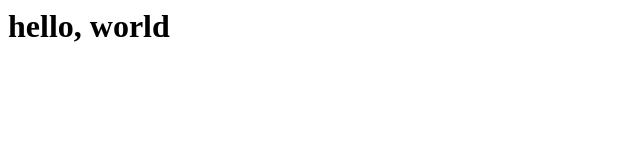
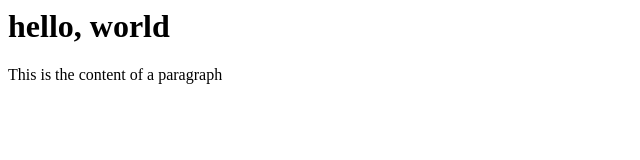
Before and after one commit to arosa822/gitTester, a plain HTML site: page index.html in a window 1280 px wide. Shown: the whole page, without its empty margins (0-640 px from the left). Drawn offline with Linux system fonts and the light colour scheme.

Commit message:
add a paragraph

```diff
--- a/index.html
+++ b/index.html
@@ -1 +1,3 @@
 <h1>hello, world</h1>
+
+<p>This is the content of a paragraph </p>
```
